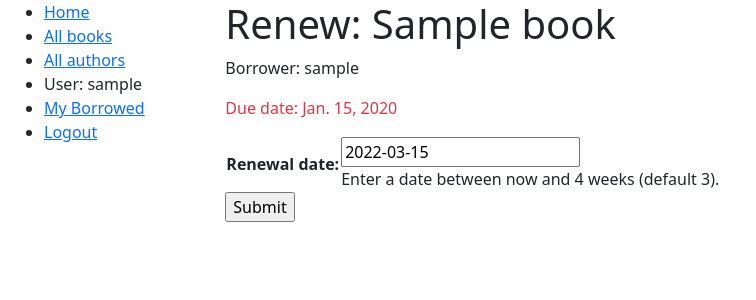
After one commit to luuhieu8720/TrainingDjango, a Django app: page /catalog/book/00000000-0000-0000-0000-000000000001/renew/ in a window 1280 px wide. The commit adds this page. Shown: the top 300 px of the page, without its empty margins (0-756 px from the left). Run offline with Django 4.2, Linux system fonts and the light colour scheme; a user stored in the database is signed in; tables that the repository leaves empty hold one stand-in row (values such as "Sample post"); some libraries are stand-ins or nearby versions.

Commit message:
Add part9

```diff
--- a/locallibrary/catalog/constants.py
+++ b/locallibrary/catalog/constants.py
@@ -2,3 +2,5 @@ BOOK_STATUS_AVAILABLE = 'a'
 GENRE_NAME = 'a'
 NUM_VISITS_INITIAL = 0
 PAGINATE = 10
+VALIDATE_WEEKS = 4
+PROPOSED_RENEWAL_WEEKS = 3
--- /dev/null
+++ b/locallibrary/catalog/forms.py
@@ -0,0 +1,19 @@
+from django import forms
+from django.core.exceptions import ValidationError
+from django.utils.translation import gettext_lazy as _
+import datetime
+from . import constants
+
+class RenewBookForm(forms.Form):
+    renewal_date = forms.DateField(help_text=_("Enter a date between now and 4 weeks (default 3)."))
+
+    def clean_renewal_date(self):
+        data = self.cleaned_data['renewal_date']
+
+        if data < datetime.date.today():
+            raise ValidationError(_('Invalid date - renewal in past'))
+
+        if data > datetime.date.today() + datetime.timedelta(weeks=constants.VALIDATE_WEEKS):
+            raise ValidationError(_('Invalid date - renewal more than {0} weeks ahead'.format(constants.VALIDATE_WEEKS)))
+
+        return data
--- /dev/null
+++ b/locallibrary/catalog/templates/catalog/book_renew_librarian.html
@@ -0,0 +1,15 @@
+{% extends "base_generic.html" %}
+{% load i18n %}
+{% block content %}
+    <h1>{% translate "Renew:" %} {{ book_instance.book.title }}</h1>
+    <p>{% translate "Borrower:" %} {{ book_instance.borrower }}</p>
+    <p{% if book_instance.is_overdue %} class="text-danger"{% endif %}>{% translate "Due date:" %} {{ book_instance.due_back }}</p>
+
+    <form action="" method="post">
+        {% csrf_token %}
+        <table>
+            {{ form.as_table }}
+        </table>
+        <input type="submit" value="Submit">
+    </form>
+{% endblock %}
--- a/locallibrary/catalog/templates/registration/logged_out.html
+++ b/locallibrary/catalog/templates/registration/logged_out.html
@@ -1,6 +1,6 @@
 {% extends "base_generic.html" %}
 {% load i18n %}
 {% block content %}
-  <p>{% translate "Logged out!" %}</p>
-  <a href="{% url 'login'%}">{% translate "Click here to login again." %}</a>
+    <p>{% translate "Logged out!" %}</p>
+    <a href="{% url 'login'%}">{% translate "Click here to login again." %}</a>
 {% endblock %}
--- a/locallibrary/catalog/urls.py
+++ b/locallibrary/catalog/urls.py
@@ -8,4 +8,8 @@ urlpatterns = [
     path('authors/',views.AuthorListView.as_view(), name='authors'),
     path('author/<int:pk>', views.AuthorDetailView.as_view(), name='author-detail'),
     path('mybooks/', views.LoanedBooksByUserListView.as_view(), name='my-borrowed'),
+    path('book/<uuid:pk>/renew/', views.renew_book_librarian, name='renew-book-librarian'),
+    path('author/create/', views.AuthorCreate.as_view(), name='author-create'),
+    path('author/<int:pk>/update/', views.AuthorUpdate.as_view(), name='author-update'),
+    path('author/<int:pk>/delete/', views.AuthorDelete.as_view(), name='author-delete'),
 ]
--- a/locallibrary/catalog/views.py
+++ b/locallibrary/catalog/views.py
@@ -1,8 +1,22 @@
 from django.shortcuts import render
 from django.views import generic
 from django.contrib.auth.mixins import LoginRequiredMixin
+from django.http import Http404
+from django.shortcuts import render
+from django.views import generic
+from django.contrib.auth.mixins import LoginRequiredMixin
+from django.contrib.auth.decorators import login_required, permission_required
+from django.shortcuts import get_object_or_404
+from django.http import HttpResponseRedirect
+from django.urls import reverse
+from django.views.generic.edit import CreateView, UpdateView, DeleteView
+from django.urls import reverse_lazy
+
+import datetime
+
 from .models import Book, Author, BookInstance, Genre
 from . import constants
+from catalog.forms import RenewBookForm
 
 def index(request):
     num_books = Book.objects.count()
@@ -54,3 +68,42 @@ class LoanedBooksByUserListView(LoginRequiredMixin,generic.ListView):
 
     def get_queryset(self):
         return BookInstance.objects.filter(borrower=self.request.user).filter(status__exact='o').order_by('due_back')
+
+@login_required
+@permission_required('catalog.can_mark_returned', raise_exception=True)
+def renew_book_librarian(request, pk):
+    """View function for renewing a specific BookInstance by librarian."""
+    book_instance = get_object_or_404(BookInstance, pk=pk)
+
+    if request.method == 'POST':
+        form = RenewBookForm(request.POST)
+
+        if form.is_valid():
+            book_instance.due_back = form.cleaned_data['renewal_date']
+            book_instance.save()
+
+            return HttpResponseRedirect(reverse('all-borrowed'))
+
+    else:
+        proposed_renewal_date = datetime.date.today() + datetime.timedelta(weeks=constants.PROPOSED_RENEWAL_WEEKS)
+        form = RenewBookForm(initial={'renewal_date': proposed_renewal_date})
+
+    context = {
+        'form': form,
+        'book_instance': book_instance,
+    }
+
+    return render(request, 'catalog/book_renew_librarian.html', context)
+
+class AuthorCreate(CreateView):
+    model = Author
+    fields = ['first_name', 'last_name', 'date_of_birth', 'date_of_death']
+    initial = {'date_of_death': '11/06/2020'}
+
+class AuthorUpdate(UpdateView):
+    model = Author
+    fields = ['first_name', 'last_name', 'date_of_birth', 'date_of_death']
+
+class AuthorDelete(DeleteView):
+    model = Author
+    success_url = reverse_lazy('authors')
```
Also changed, not shown: locallibrary/catalog/templates/catalog/author_confirm_delete.html (added, +12 -0 lines), locallibrary/catalog/templates/catalog/author_form.html (added, +10 -0 lines).
